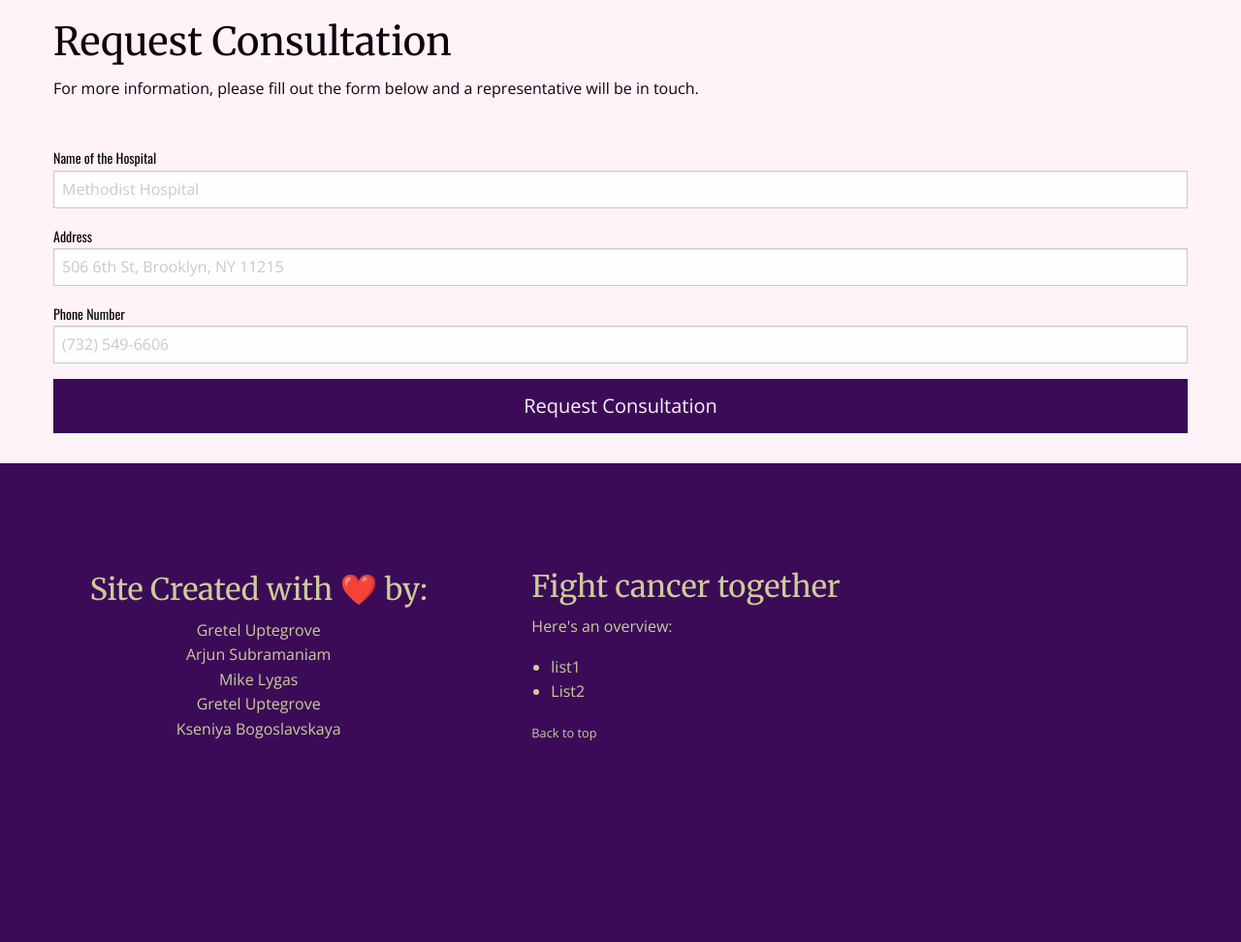
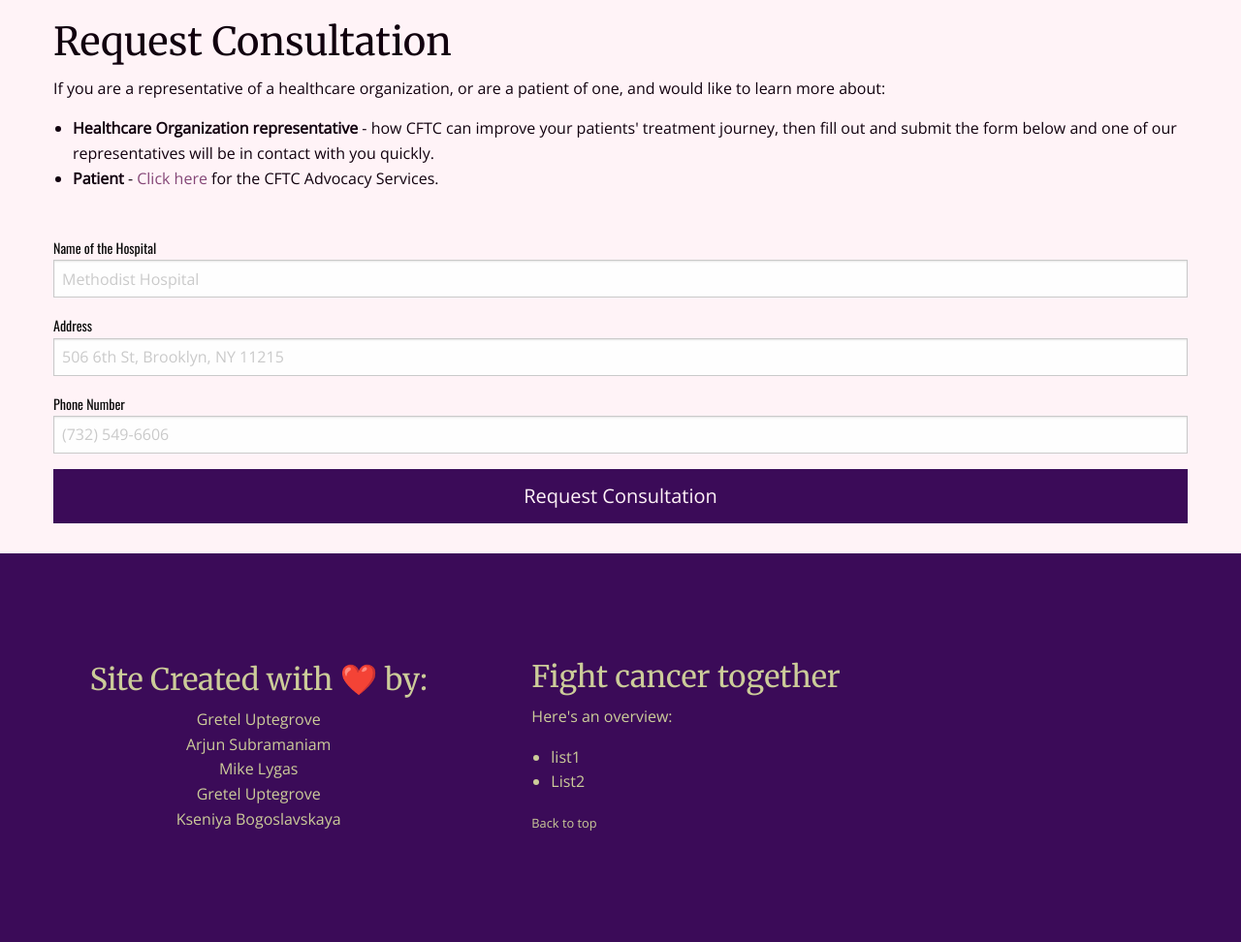
Before and after one commit to ChiqueCode/project_breast_cancer, a Flask app: page /cta in a window 1280 px wide. Shown: the part 111-1083 px from the top of the page at 97% size. Before the commit the page ends 875 px from the top, so only its background shows below. Run offline with Flask 2, Linux system fonts and the light colour scheme; some libraries are stand-ins or nearby versions.

Commit message:
✨Added Advocay Services for patient in cta form

```diff
--- a/templates/cta.html
+++ b/templates/cta.html
@@ -51,26 +51,24 @@
           <section class="cell large-12 cta-content_request">
             <h2>Request Consultation</h2>
             <p>
-              For more information, please fill out the form below and a
-              representative will be in touch.
+              If you are a representative of a healthcare organization, or are a patient of one, and would like to learn more about:
             </p>
+            <ul>
+              <li>
+                <strong>Healthcare Organization representative</strong> - how CFTC can improve your patients' treatment journey, then fill out and submit the form below and one of our representatives will be in contact with you quickly.
+              </li>
+              <li>
+                <strong>Patient</strong> -
+                <a href="#"> Click here</a>
+                for the CFTC Advocacy Services.
+              </li>
           </section>
           <section class="cell large-12 cta-content_thankyou"
             style="display: none;">
             <h2>Thank you</h2>
             <p>
-              <!-- If you are a representative of a healthcare organization, or are a patient of one, and would like to learn more about:
+                Your request has been submitted, we'll get in touch soon!
             </p>
-            <ul>
-              <li>
-                ::before
-                <strong>Healthcare Organization representative</strong> - how PatientMatters can transform your patient access system and improve your patients' financial journey, then fill out and submit the form below and one of our representatives will be in contact with you quickly.
-              </li>
-              <li>
-                ::before
-                <strong>Patient</strong> - how we make stuff happen -->
-              </li>
-            </ul>
           </section>
           <section class="cell large-12">
             <form id="consultation-form">
```
Also changed, not shown: templates/index.html (+9 -16 lines).
